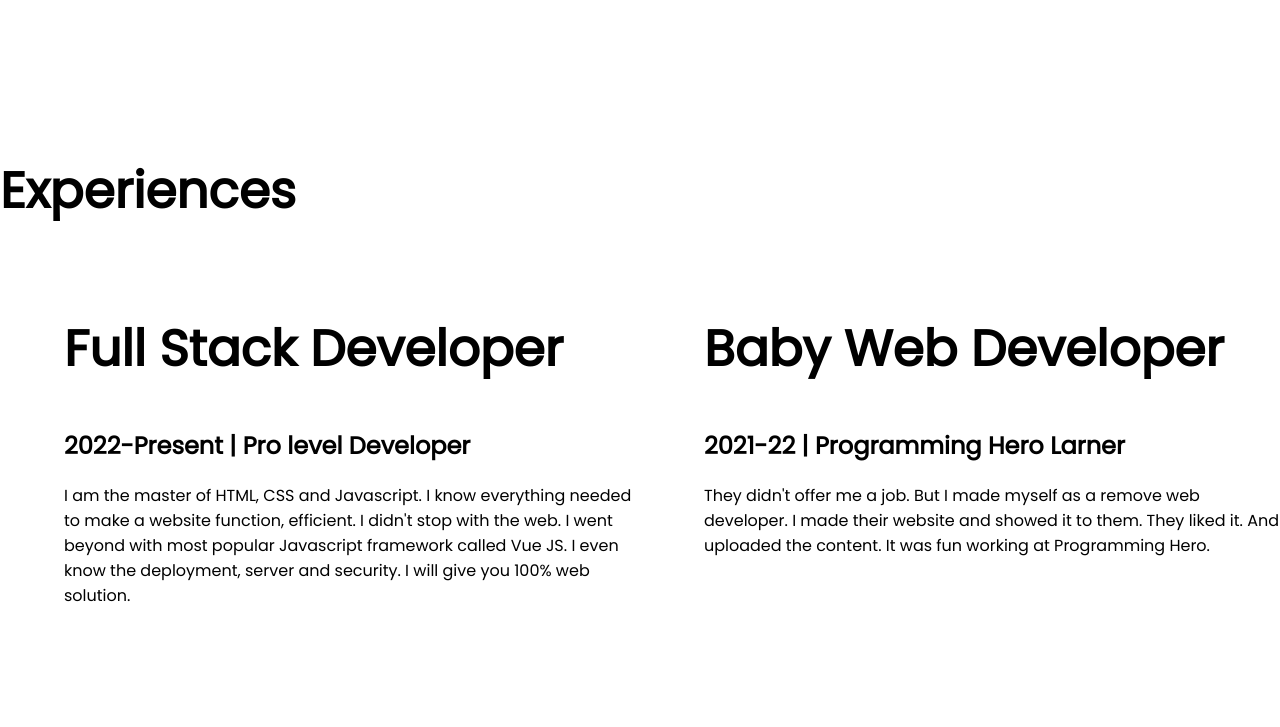
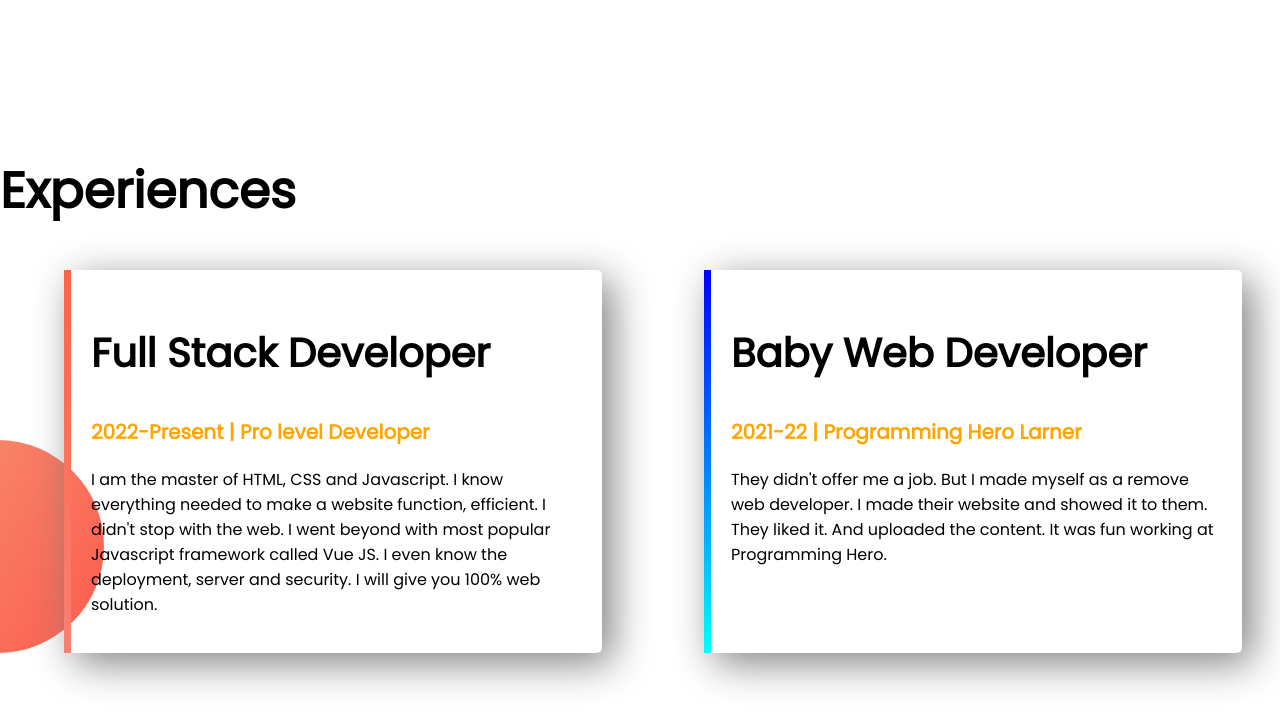
Before and after one commit to MoshiorRahman/rdeveloper-portfolio, a plain HTML site: page index.html in a window 1280 px wide. Shown: the part 1173-1900 px from the top of the page. Drawn offline with Linux system fonts and the light colour scheme.

Commit message:
added experience section

```diff
--- a/index.html
+++ b/index.html
@@ -39,23 +39,25 @@
             <h2>Become a web developer</h2>
             <p>I already learned the basic HTML and CSS. I can build any simple website. I can even teach my grandma how
                 to make simple website. My goal is to build 3 websites and learn advanced topics.</p>
-            <a class="link-button" target="_blank" href="https://github.com/MoshiorRahman">DOWNLOAD RESUME</a>
+            <a class="link-button" target="_blank" href="https://www.facebook.com/moshior.rahman.737/">DOWNLOAD
+                RESUME</a>
         </div>
     </section>
     <section class="experience-area">
         <h1>Experiences</h1>
         <div class="flexible-container">
-            <div class="half-width">
-                <h1>Full Stack Developer</h1>
-                <h2>2022-Present | Pro level Developer</h2>
+            <div class="experience-item" id="experience-full-stack">
+                <h2>Full Stack Developer</h2>
+                <h3><span class="orange-color">2022-Present | Pro level Developer</span></h3>
                 <p>I am the master of HTML, CSS and Javascript. I know everything needed to make a website function,
                     efficient. I didn't stop with the web. I went beyond with most popular Javascript framework called
                     Vue
                     JS. I even know the deployment, server and security. I will give you 100% web solution.</p>
             </div>
-            <div class="half-width">
-                <h1>Baby Web Developer</h1>
-                <h2>2021-22 | Programming Hero Larner</h2>
+            <div class="experience-item" id="experience-baby-web">
+                <h2>Baby Web Developer</h2>
+                <h3><span class="orange-color">2021-22 | Programming Hero Larner</span>
+                </h3>
                 They didn't offer me a job. But I made myself as a remove web developer. I made their website and showed
                 it
                 to them. They liked it. And uploaded the content. It was fun working at Programming Hero.
--- a/style.css
+++ b/style.css
@@ -5,11 +5,16 @@ body{
 h1{
     font-size: 50px;
 }
+h2{
+    font-size: 40px;
+}
+h3{
+    font-size: 20px;
+}
 .orange-color{
     color: orange;
 }
 section{
-
     margin-bottom: 150px;
 }
 .half-width{
@@ -33,12 +38,41 @@ section{
     background-image: url(images/top-banner.png);
     background-repeat: no-repeat;
 }
+.top-banner p{
+    margin-bottom: 35px;
+}
 .dream-big{
     display: flex;
     background-image: url(images/dream-bg.png);
     background-repeat: no-repeat;
     background-position: right;
 }
+.dream-big p{
+    margin-bottom: 35px;
+}
 .flexible-container{
     display: flex;
 }
+.experience-item{
+    width: 40%;
+    margin-left: 5%;
+    margin-right: 3%;
+    padding: 20px;
+    box-shadow: 10px 10px 40px gray;
+    border-radius: 5px;
+}
+.experience-area{
+    background-image: url(images/exp-bg.png);
+    background-repeat: no-repeat;
+    background-position-y: bottom;
+}
+#experience-full-stack{
+    border-left: 7px solid;
+    border-image: linear-gradient(tomato,salmon);
+    border-image-slice: 1;
+}
+#experience-baby-web{
+    border-left: 7px solid;
+    border-image: linear-gradient(blue, cyan);
+    border-image-slice: 1;
+}
```
